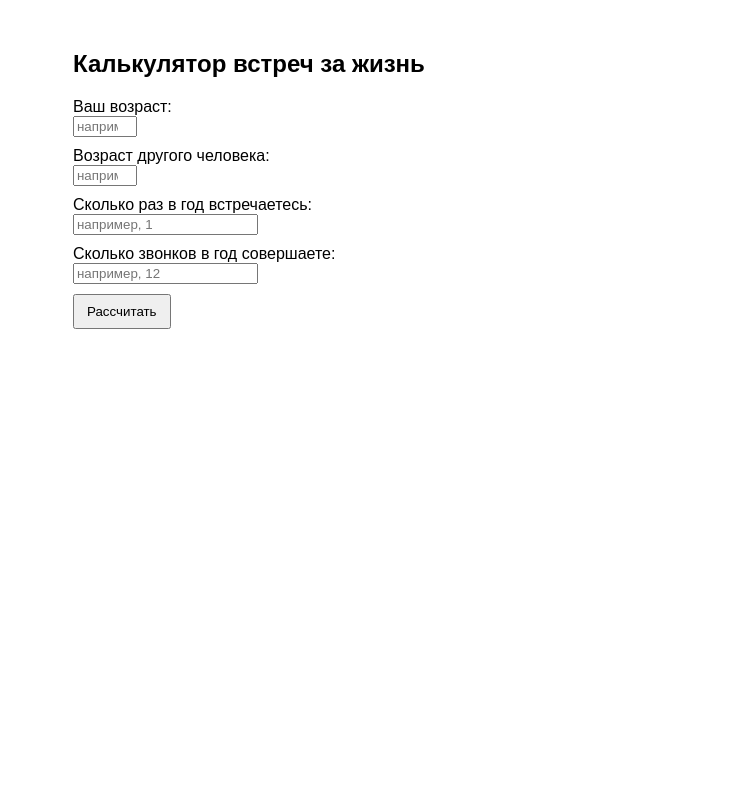
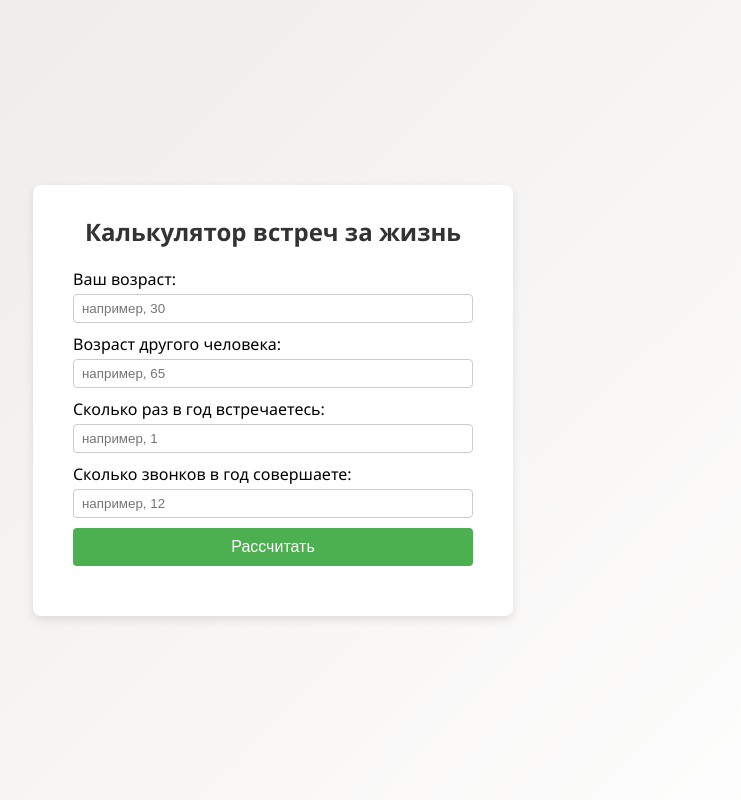
Before and after one commit to ku4ergdr/Vstrechy, a plain HTML site: page index.html in a window 1280 px wide. Shown: the whole page, without its empty margins (367-1108 px from the left). Drawn offline with Linux system fonts and the light colour scheme.

Commit message:
Improve UI styles

```diff
--- a/index.html
+++ b/index.html
@@ -4,13 +4,64 @@
   <meta charset="UTF-8">
   <title>Калькулятор встреч за жизнь</title>
   <style>
-    body { font-family: Arial, sans-serif; max-width: 400px; margin: 50px auto; }
-    label, input { display: block; margin-bottom: 10px; }
-    button { padding: 8px 12px; }
-    #result { margin-top: 20px; font-weight: bold; white-space: pre-line; }
+    body {
+      font-family: 'Segoe UI', Tahoma, Geneva, Verdana, sans-serif;
+      background: linear-gradient(135deg, #ece9e6, #ffffff);
+      display: flex;
+      justify-content: center;
+      align-items: center;
+      height: 100vh;
+      margin: 0;
+    }
+    .container {
+      background: #fff;
+      padding: 30px 40px;
+      border-radius: 8px;
+      box-shadow: 0 4px 10px rgba(0, 0, 0, 0.1);
+      max-width: 400px;
+      width: 100%;
+    }
+    h2 {
+      text-align: center;
+      margin-top: 0;
+      margin-bottom: 20px;
+      color: #333;
+    }
+    label {
+      margin-bottom: 10px;
+      display: block;
+    }
+    input {
+      width: 100%;
+      padding: 6px 8px;
+      margin-top: 4px;
+      border-radius: 4px;
+      border: 1px solid #ccc;
+      box-sizing: border-box;
+    }
+    button {
+      width: 100%;
+      padding: 10px;
+      background: #4caf50;
+      border: none;
+      color: #fff;
+      font-size: 16px;
+      cursor: pointer;
+      border-radius: 4px;
+    }
+    button:hover {
+      background: #45a049;
+    }
+    #result {
+      margin-top: 20px;
+      font-weight: bold;
+      white-space: pre-line;
+      text-align: center;
+    }
   </style>
 </head>
 <body>
+  <div class="container">
     <h2>Калькулятор встреч за жизнь</h2>
     <label>Ваш возраст:
       <input type="number" id="age1" min="0" max="120" placeholder="например, 30">
@@ -26,6 +77,7 @@
     </label>
     <button onclick="calculate()">Рассчитать</button>
     <div id="result"></div>
+  </div>
 
   <script>
     function calculate() {
```
Lines whose indentation alone changed are shown as unchanged.
